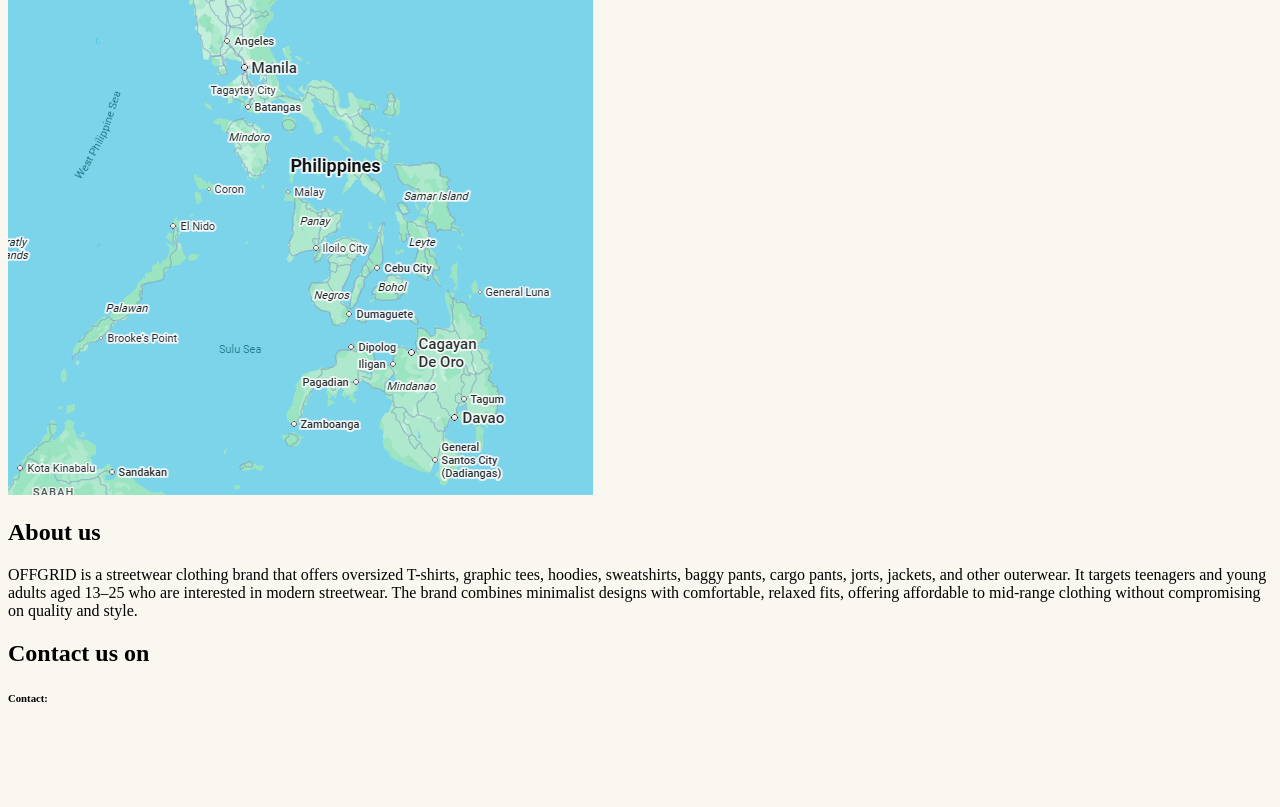
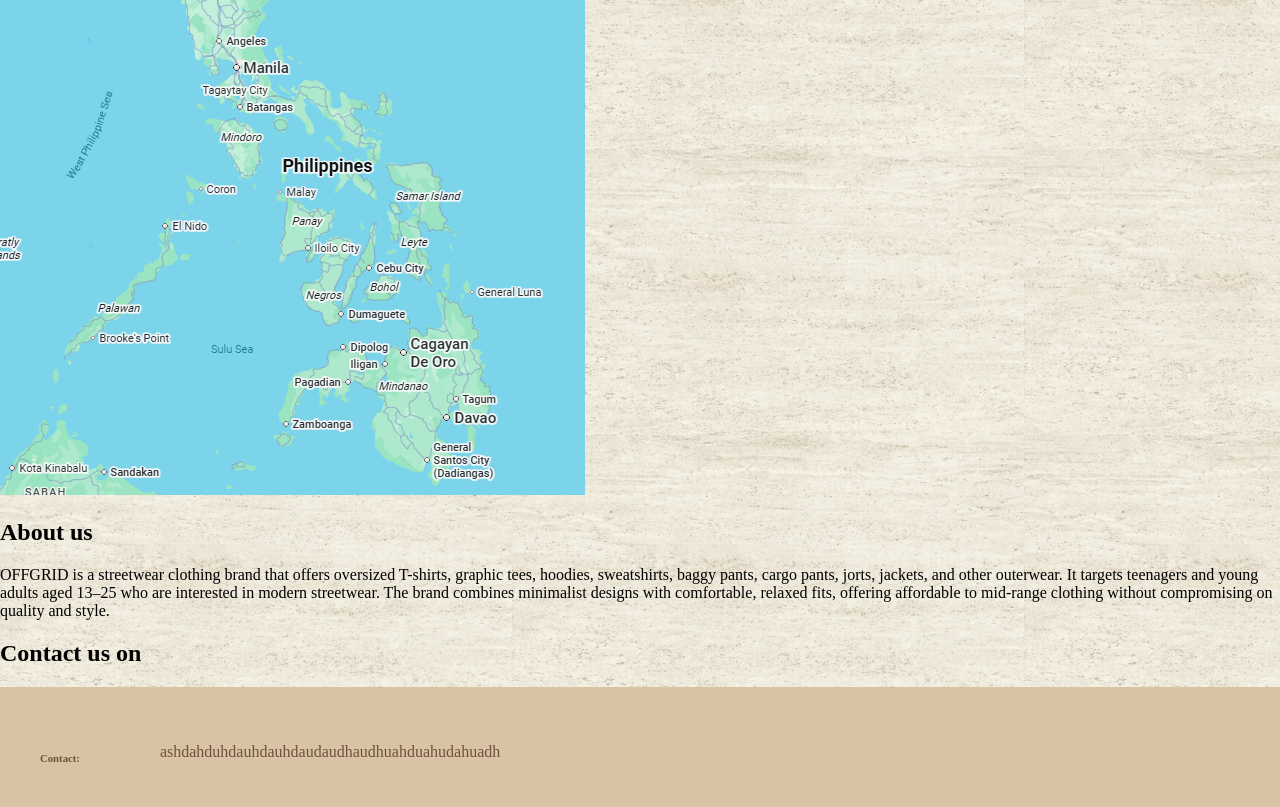
Before and after one commit to Jayzzon-lab/camarillas-website, a plain HTML site: page index.html in a window 1280 px wide. Shown: the part 422-1229 px from the top of the page. Before the commit the page ends 1151 px from the top, so only its background shows below. Drawn offline with Linux system fonts and the light colour scheme.

Commit message:
edited the footer and bg

```diff
--- a/css/style.css
+++ b/css/style.css
@@ -39,5 +39,25 @@
 }
 
 body{
-    background-color: #FAF7F0;
+    margin: 0;
+    background-image: url("../images/bg.jpg");
+    background-size: 40% auto;
+    background-attachment: fixed;
+
 }
+
+footer{
+    background-color: #D8C3A5;
+    color: #70513D;
+    display: flex;
+    width: 100%;
+    align-items: flex-start;
+}
+
+.footer{
+    padding: 40px;
+}
+
+footer p{
+    padding: 0;
+}
--- a/index.html
+++ b/index.html
@@ -66,5 +66,6 @@ mid-range clothing without compromising on quality and style.
 </body>
 
 <footer>
-    <h6>Contact:</h6>
+    <h6 class="footer">Contact:</h6>
+    <p class="footer">ashdahduhdauhdauhdaudaudhaudhuahduahudahuadh</p>
 </footer>
```
Also changed, not shown: images/bg.jpg (added).
